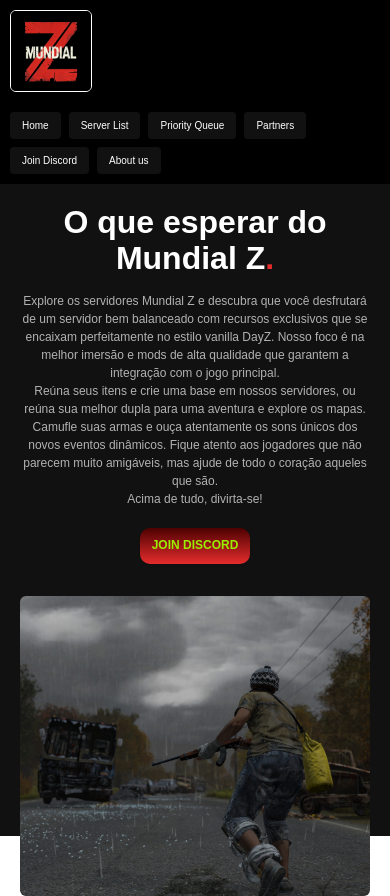
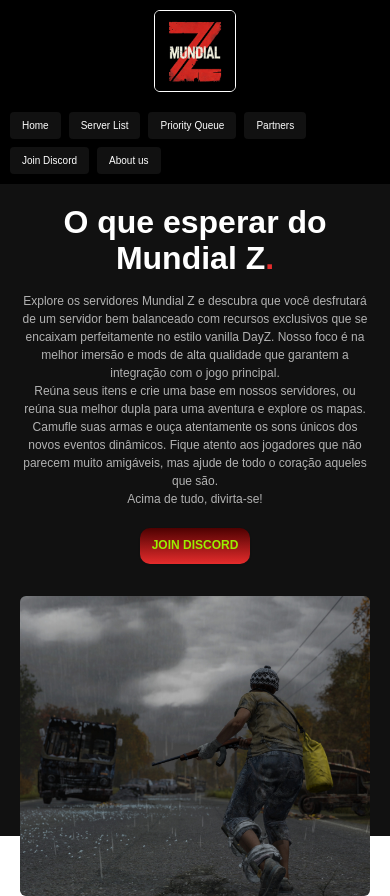
Before and after one commit to MARomagna/Mundial-Z, a plain HTML site: page index.html in a window 390 px wide. Drawn offline with Linux system fonts and the light colour scheme.

Commit message:
introducao

```diff
--- a/css/global/header.css
+++ b/css/global/header.css
@@ -64,3 +64,8 @@
   font-size: 10px;
  }
 }
+@media (max-width: 600px) {
+ .header {
+  justify-content: center;
+ }
+}
```
